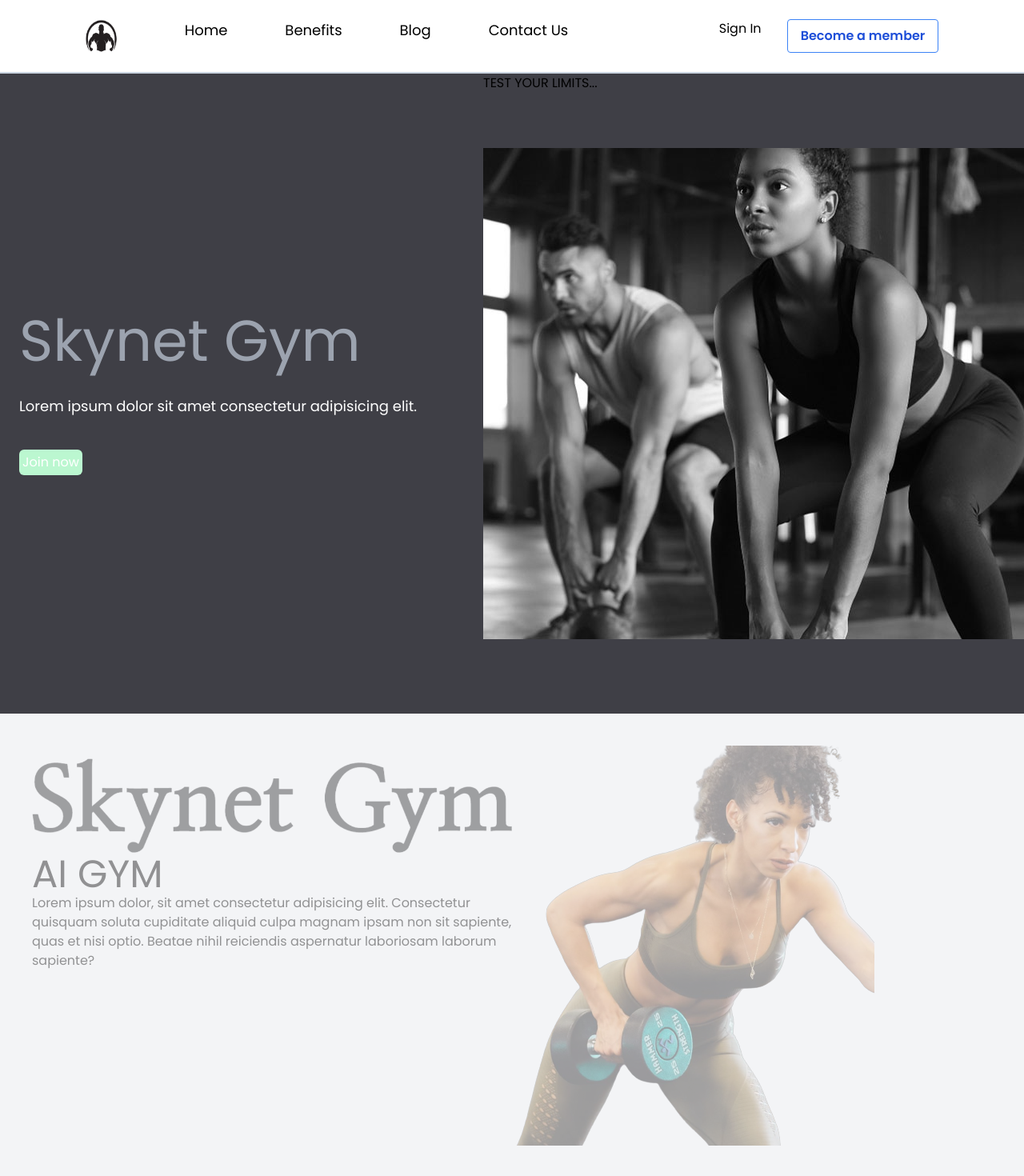
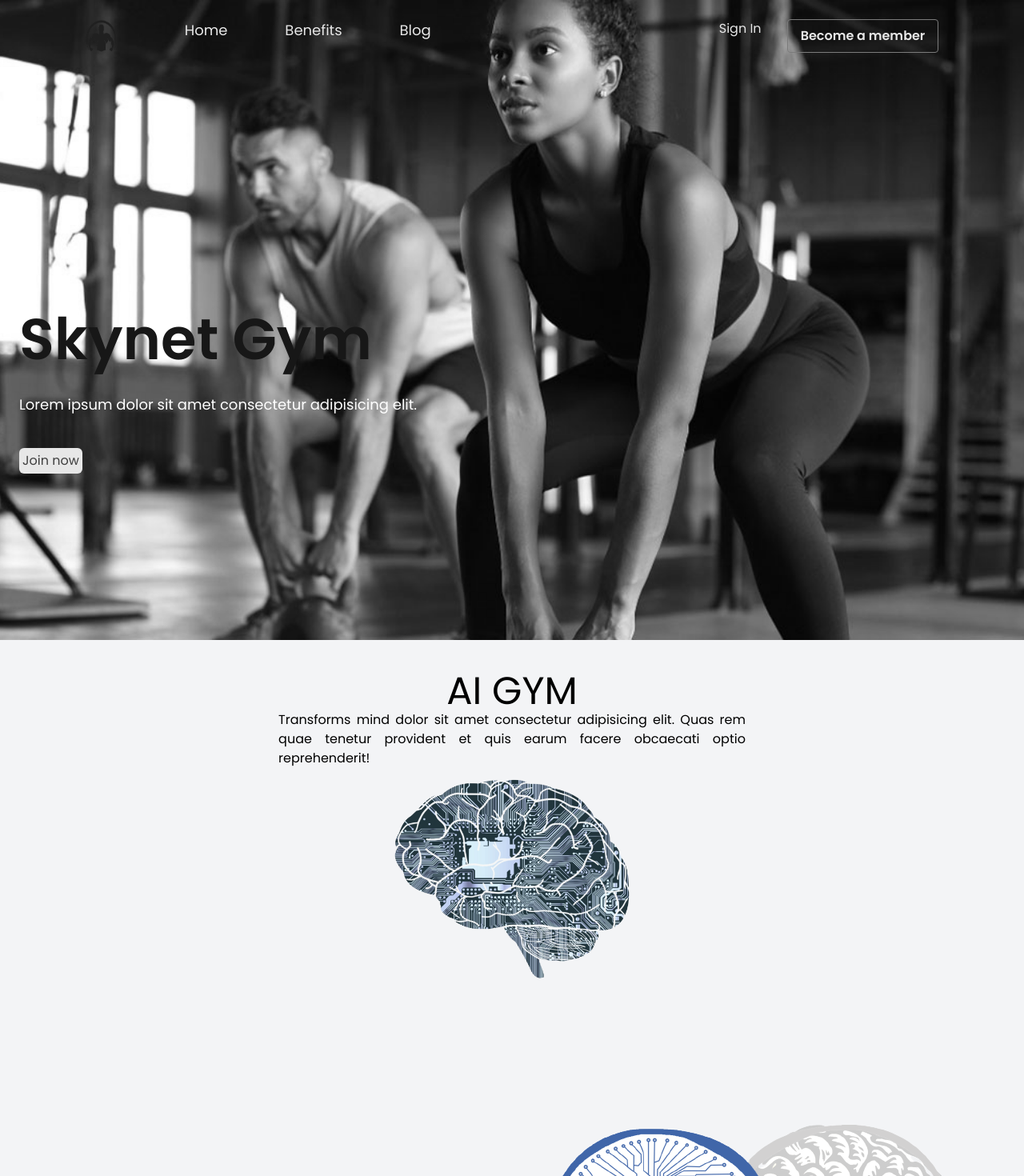
Before and after one commit to JoshuaIsikwe/ai-gym, a Next.js app: page / in a window 1280 px wide. Shown: the top 1470 px of the page at 80% size. Built offline with nearby package versions, Linux system fonts and the light colour scheme.

Commit message:
Navbar/banner

```diff
--- a/pages/_app.js
+++ b/pages/_app.js
@@ -7,9 +7,7 @@ const poppins = Poppins({ subsets: ['latin'], weight:['400', '600'] })
 
 export default function App({ Component, pageProps }) {
   return <main className={poppins.className}>
-    <Navbar/>
     <Component {...pageProps} />
-    <Banner/>
   </main>
 
 }
--- a/pages/components/Banner.jsx
+++ b/pages/components/Banner.jsx
@@ -1,18 +1,20 @@
 import Image from 'next/image'
 import React from 'react'
 import banner from '@/public/illustrations/safe-gym-return.jpg'
+import Navbar from './Navbar'
 const Banner = () => {
   return (
     <section className=" bg-zinc-700 h-screen">
-        <div className="container mx-auto h-full">
+        <div className="w-full h-full grayscale bg-contact-bg bg-cover lg:bg-center bg-no-repeat">
+          <Navbar/>
             <div className='flex items-center h-full relative -space-x-48 lg:-space-x-24 pl-6'>
                 <div className=' text-white flex-1 z-10'>
-                    <h1 className='text-7xl text-gray-400 mb-8'>Skynet Gym</h1>
+                    <h1 className='text-7xl text-slate-900 font-bold mb-8'>Skynet Gym</h1>
                     <p className='max-w-lg text-lg text-white'>Lorem ipsum dolor sit amet consectetur adipisicing elit.</p>
-                    <button className='bg-green-200 mt-10 p-1 rounded-md text-white'>Join now</button>
+                    <button className='bg-green-200 mt-10 p-1 rounded-md text-slate-700'>Join now</button>
                 </div>
 
-                <div className=' w-full h-full grayscale bg-contact-bg bg-auto bg-center lg:bg-center bg-no-repeat flex-1'> TEST YOUR LIMITS...</div>
+                <div className='flex-1'></div>
             </div>
         </div>
     </section>
--- a/pages/components/Navbar.jsx
+++ b/pages/components/Navbar.jsx
@@ -8,22 +8,21 @@ import Link from 'next/link';
 const Navbar = props=> {
 
   return (
-    <nav className=''>
-      <div className="flex sticky item-center bg-inherit justify-between z-50 top-0 w-full py-6 border-b-2 border-b-slate-300">
+    <nav className='bg-gradient-to-b'>
+      <div className="flex sticky item-center justify-between z-50 top-0 w-full py-6">
           <div className="flex item-center justify-between mx-auto w-5/6">
             <div className="flex item-center justify-between w-full gap-16">
               <Image src={logo} width={40} alt='logo' />
 
-              <div className="flex item-center justify-between w-full">
+              <div className="flex text-slate-200 item-center justify-between w-full">
                 <div className="item-center hidden justify-between gap-8 text-sm md:flex">
                   <Link href='/' className='text-lg px-5 hover:text-xl hover:text-blue-500' >Home</Link>
                   <Link href='/Benefits' className='text-lg px-5 hover:text-xl hover:text-blue-500' >Benefits</Link>
                   <Link href='/Blog' className='text-lg px-5 hover:text-xl hover:text-blue-500' >Blog</Link>
-                  <Link href='/Contact' className='text-lg px-5 hover:text-xl hover:text-blue-500'>Contact Us</Link>
-                </div>
+                  </div>
                 <div className='flex item-center justify-between gap-8'>
                   <p>Sign In</p>
-                  <Link href='/Registration'><button className='bg-transparent hover:transition-500 hover:bg-blue-500 text-blue-700 font-semibold hover:text-white py-2 px-4 border border-blue-500 hover:border-transparent rounded'>Become a member</button></Link>
+                  <Link href='/Registration'><button className='bg-transparent hover:transition-500 hover:bg-blue-500 text-slate-200 font-semibold hover:text-white py-2 px-4 border border-blue-500 hover:border-transparent rounded'>Become a member</button></Link>
                 </div>
               </div>
 
--- a/pages/index.js
+++ b/pages/index.js
@@ -1,5 +1,5 @@
-import home1 from '@/public/illustrations/Home-pic-1.png'
-import gymLogo from '@/public/illustrations/GymName.png'
+import home1 from '@/public/illustrations/brain.png'
+import home2 from '@/public/illustrations/learn.png'
 import Link from 'next/link'
 import Image from 'next/image'
 import Navbar from '@/pages/components/Navbar'
@@ -10,25 +10,27 @@ import Banner from './components/Banner'
 export default function Home() {
   return (
     <main
-      className= 'gap-16 md:h-full md:pb-0 bg-gray-100 '
+      className= 'gap-16 md:h-full md:pb-0 bg-gray-100'
     >
       <Banner/>
       <section>
-        <div className='flex flex-wrap p-10 md:h-5/6 opacity-40' >
-          <div className='flex-1 '>
-            <Image alt='Gym name' src={gymLogo}/>
-            <div className='text-left'>
+        <div className='flex w-full flex-col p-3 md:p-10 items-center md:h-5/6' >
+          <div className='flex-1 flex-col text-center'>
               <h1 className='text-5xl'>AI GYM</h1>
-              <p>Lorem ipsum dolor, sit amet consectetur adipisicing elit. Consectetur quisquam soluta cupiditate aliquid culpa magnam ipsam non sit sapiente, quas et nisi optio. Beatae nihil reiciendis aspernatur laboriosam laborum sapiente?</p>
-            </div>
+              <p className='w-full md:w-2/4 text-justify mx-auto'>Transforms mind dolor sit amet consectetur adipisicing elit. Quas rem quae tenetur provident et quis earum facere obcaecati optio reprehenderit!</p>
           </div>
-          <div className='flex-1'>
+          <div className='flex-1 w-2/4 md:w-1/4'>
             <Image alt='Gym name' src={home1}/>
+          </div>
+          <div className='flex h-screen gap-10 items-center '>
+            <div className='flex-1 text-red-700 font-bold uppercase text-right'>As you learn we learn, both bla bla muscles exercises it amet consectetur adipisicing elit. Blanditiis error excepturi et officiis assumenda repudiandae, modi odit maiores. Labore, non!</div>
+            <div className='flex-1'><Image src={home2} alt='artificial intelligence software'/></div>
           </div>
         </div>
       </section>
       <section>
         <div>
+
         </div>
         </section>
     </main>
```
Also changed, not shown: public/illustrations/brain.png (added), public/illustrations/learn.png (added).
